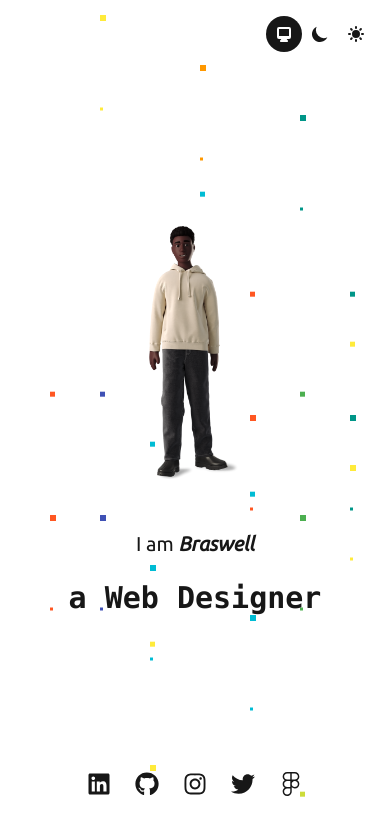
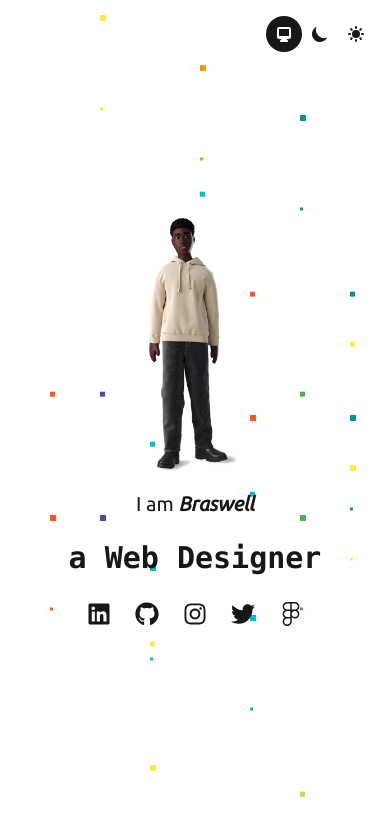
Before and after one commit to braswelljr/braswelljr, a Next.js app: page / in a window 390 px wide. Shown: the top 836 px of the page. Built offline with nearby package versions, Linux system fonts and the light colour scheme; a web font is replaced by a local one.

Commit message:
Fix Social Icons

```diff
--- a/src/pages/index.tsx
+++ b/src/pages/index.tsx
@@ -32,7 +32,7 @@ const Index = () => {
           content: (
             <>
               <section className="space-y-4">
-                <div className="h-72">
+                <div className="md:h-72">
                   <img
                     src={'/img/man-in-hoodie.png'}
                     alt="boy in hoodie"
@@ -66,7 +66,7 @@ const Index = () => {
                         </motion.div>
                       )
                   )}
-                  <div className="absolute inset-x-4 bottom-12">
+                  <div className="my-8">
                     <div className="mx-auto flex items-center justify-center space-x-6">
                       {[
                         {
@@ -167,7 +167,7 @@ const Index = () => {
             'snap-start',
             title !== 'Home'
               ? 'min-h-screen py-5 px-6 odd:bg-amber-500/30 even:bg-slate-500/30 md:px-8 lg:col-start-2 lg:py-20 lg:px-12'
-              : 'relative grid h-screen place-content-center lg:sticky lg:inset-y-0 lg:col-span-1'
+              : 'grid h-screen place-content-center lg:sticky lg:inset-y-0 lg:col-span-1'
           )}
         >
           {title !== 'Home' && (
```
